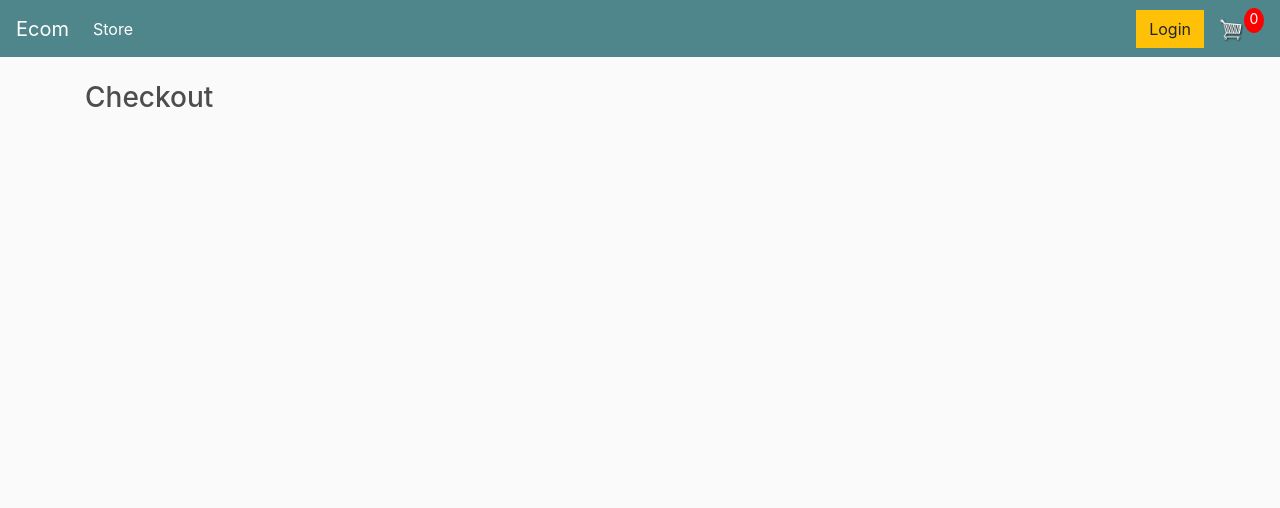
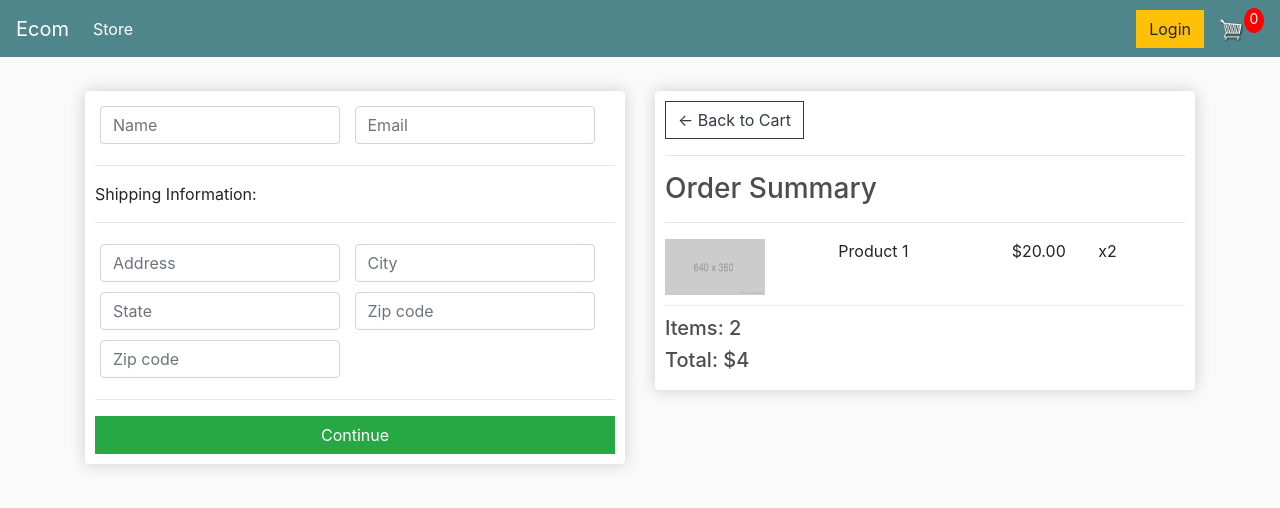
Before and after one commit to RuslanZhytkovich/shop, a Django app: page /checkout/ in a window 1280 px wide. Shown: the top 508 px of the page. Run offline with Django 4.2, Linux system fonts and the light colour scheme; some libraries are stand-ins or nearby versions.

Commit message:
Fill all the HTML pages

```diff
--- a/shop/store/templates/store/checkout.html
+++ b/shop/store/templates/store/checkout.html
@@ -1,9 +1,67 @@
 {% extends 'store/base.html' %}
 {% load static %}
+{% block content %}
+     <div class="row">
+		<div class="col-lg-6">
+			<div class="box-element" id="form-wrapper">
+				<form id="form">
+					<div id="user-info">
+						<div class="form-field">
+							<input required class="form-control" type="text" name="name" placeholder="Name">
+						</div>
+						<div class="form-field">
+							<input required class="form-control" type="email" name="email" placeholder="Email">
+						</div>
+					</div>
 
+					<div id="shipping-info">
+						<hr>
+						<p>Shipping Information:</p>
+						<hr>
+						<div class="form-field">
+							<input class="form-control" type="text" name="address" placeholder="Address">
+						</div>
+						<div class="form-field">
+							<input class="form-control" type="text" name="city" placeholder="City">
+						</div>
+						<div class="form-field">
+							<input class="form-control" type="text" name="state" placeholder="State">
+						</div>
+						<div class="form-field">
+							<input class="form-control" type="text" name="zipcode" placeholder="Zip code">
+						</div>
+						<div class="form-field">
+							<input class="form-control" type="text" name="country" placeholder="Zip code">
+						</div>
+					</div>
 
-{% block content %}
+					<hr>
+					<input id="form-button" class="btn btn-success btn-block" type="submit" value="Continue">
+				</form>
+			</div>
 
-<h3>Checkout</h3>
+			<br>
+			<div class="box-element hidden" id="payment-info">
+				<small>Paypal Options</small>
+			</div>
 
+		</div>
+
+		<div class="col-lg-6">
+			<div class="box-element">
+				<a  class="btn btn-outline-dark" href="{% url 'cart' %}">&#x2190; Back to Cart</a>
+				<hr>
+				<h3>Order Summary</h3>
+				<hr>
+				<div class="cart-row">
+					<div style="flex:2"><img class="row-image" src="{% static 'img/placeholder.png' %}"></div>
+					<div style="flex:2"><p>Product 1</p></div>
+					<div style="flex:1"><p>$20.00</p></div>
+					<div style="flex:1"><p>x2</p></div>
+				</div>
+				<h5>Items:   2</h5>
+				<h5>Total:   $4</h5>
+			</div>
+		</div>
+	</div>
 {% endblock content %}
```
Also changed, not shown: shop/store/templates/store/cart.html (+45 -2 lines), shop/store/templates/store/store.html (+34 -1 lines), shop/static/img/arrow-down.png (added), shop/static/img/arrow-up.png (added), shop/static/img/placeholder.png (added).
